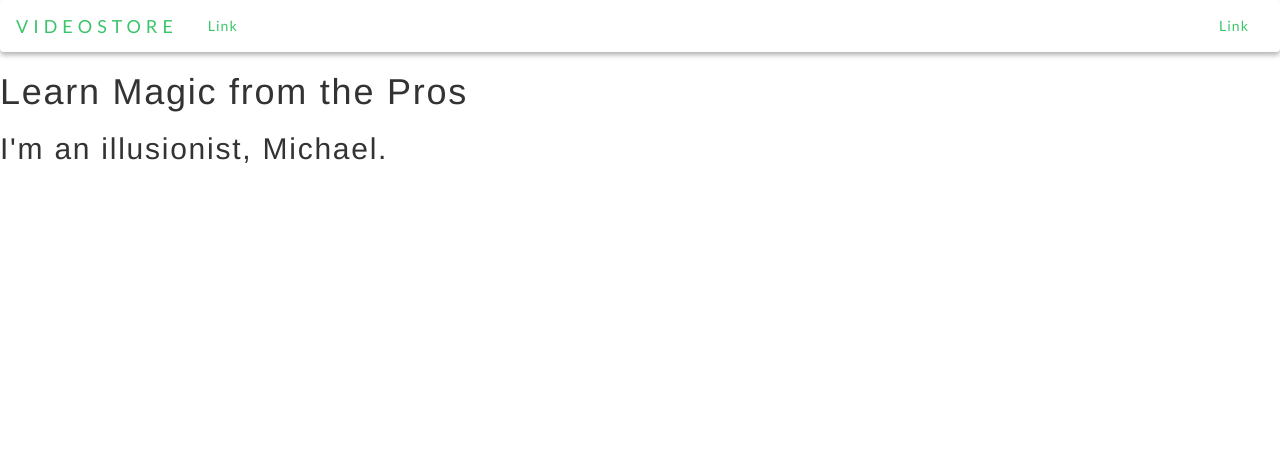
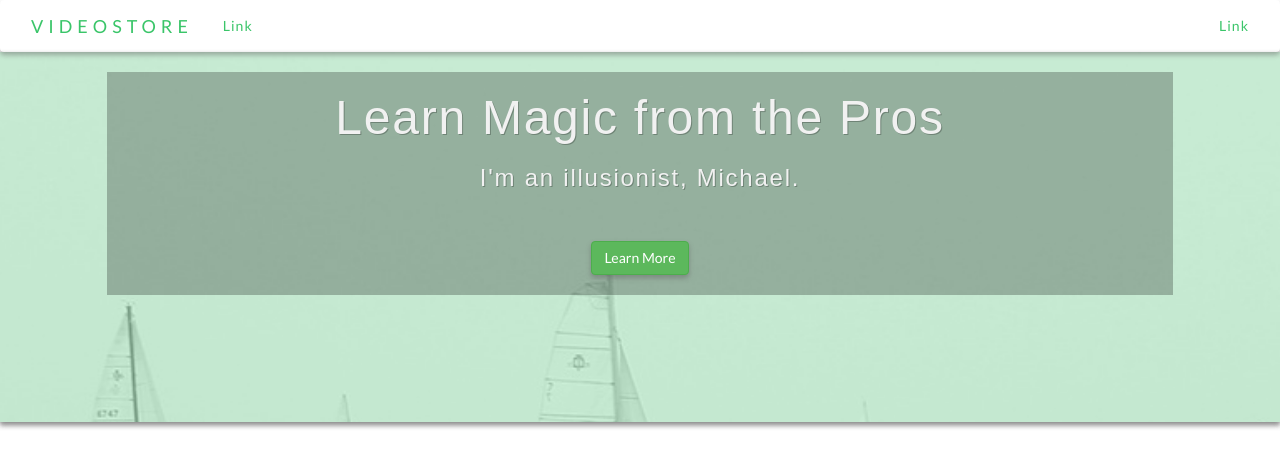
Before and after one commit to mailethiesen/videostore, a Rails app: page / in a window 1280 px wide. Shown: the top 468 px of the page. Run offline with Rails 7, Linux system fonts and the light colour scheme; style sheets or scripts are compiled from the project's sources; some libraries are stand-ins or nearby versions.

Commit message:
Styled the hero image and button

```diff
--- a/app/assets/stylesheets/master.css.scss
+++ b/app/assets/stylesheets/master.css.scss
@@ -9,10 +9,15 @@
   -webkit-box-shadow: 0px 3px 5px rgba(100, 100, 100, 0.49);
   -moz-box-shadow:    0px 3px 5px rgba(100, 100, 100, 0.49);
   box-shadow:         0px 3px 5px rgba(100, 100, 100, 0.49);
+  margin: 0;
 }
 
 .icon-bar {
    background-color:#3ac569;
+}
+
+.navbar.navbar-light {
+  margin: 0;
 }
 
 .navbar.navbar-light a.navbar-brand {
@@ -20,6 +25,7 @@
   letter-spacing: 5px;
   font-weight: 500px;
   color: #3ac569;
+  margin:0;
 }
 
 .navbar-nav > li > a {
@@ -45,3 +51,72 @@ h6 {
   font-family: 'Lato', sans-serif;
   letter-spacing: 1.75px;
 }
+
+.hero {
+  background: url('sea-black-and-white-ocean-boats.jpg')
+  no-repeat center center fixed;
+  -webkit-background-size: cover;
+  -moz-background-size: cover;
+  -o-background-size: cover;
+  background-size: cover;
+  height:370px;
+  margin: 0;
+  -webkit-box-shadow: 0px 3px 5px rgba(100, 100, 100, 0.49);
+  -moz-box-shadow:    0px 3px 5px rgba(100, 100, 100, 0.49);
+  box-shadow:         0px 3px 5px rgba(100, 100, 100, 0.49);
+
+}
+
+.green-overlay {
+    background:rgba(58,197,105, 0.25) no-repeat center center fixed;
+  -webkit-background-size: cover;
+  -moz-background-size: cover;
+  -o-background-size: cover;
+  background-size: cover;
+  height:370px;
+  margin: 0;
+  -webkit-box-shadow: 0px 3px 5px rgba(100, 100, 100, 0.49);
+  -moz-box-shadow:    0px 3px 5px rgba(100, 100, 100, 0.49);
+  box-shadow:         0px 3px 5px rgba(100, 100, 100, 0.49);
+}
+
+.frosty {
+  background:rgba(0,0,0, 0.25) no-repeat center center fixed;
+  color: #F1F1F1;
+}
+
+.frosty h1 {
+  font-family: 'Lato Thin 100', sans-serif;
+  font-weight: 100;
+  font-size: 48px;
+  text-shadow: rgba(0,0,0,0.25) 1px 1px;
+}
+
+.frosty h2 {
+  font-family: 'Lato Thin 100', sans-serif;
+  font-size: 24px;
+  font-weight: 200;
+  text-shadow: rgba(0,0,0,0.25) 1px 1px;
+
+}
+
+.btn {
+  border-radius:0;
+  font-family: 'Lato', sans-serif;
+  -webkit-box-shadow: 0px 3px 5px rgba(100, 100, 100, 0.49);
+  -moz-box-shadow:    0px 3px 5px rgba(100, 100, 100, 0.49);
+  box-shadow:         0px 3px 5px rgba(100, 100, 100, 0.49);
+  -webkit-transition-duration: 0.4s; /* Safari */
+    transition-duration: 0.4s;
+  }
+
+  .btn:hover {
+    box-shadow: 0 12px 16px 0 rgba(0,0,0,0.24),0 17px 50px 0 rgba(0,0,0,0.19);
+  }
+
+
+ .btn-success.a:link {
+    color: #fff;
+    background-color: #48f081;
+    border-color: #4cae4c;
+}
--- a/app/assets/stylesheets/static_pages.scss
+++ b/app/assets/stylesheets/static_pages.scss
@@ -1,29 +1,3 @@
 // Place all the styles related to the static_pages controller here.
 // They will automatically be included in application.css.
 // You can use Sass (SCSS) here: http://sass-lang.com/
-
-.navbar-brand {
-  font-family: 'Lato', sans-serif;
-  letter-spacing: 1.75px;
-
-}
-
-.body {
-  font-family: 'Lato', sans-serif;
-  letter-spacing: 1px;
-}
-
-.nav {
-  font-family: 'Lato', sans-serif;
-  letter-spacing: 1px;
-}
-
-h1,
-h2,
-h3,
-h4,
-h5,
-h6 {
-  font-family: 'Lato', sans-serif;
-  letter-spacing: 1.75px;
-}
--- a/app/views/static_pages/index.html.erb
+++ b/app/views/static_pages/index.html.erb
@@ -1,2 +1,13 @@
-<h1>Learn Magic from the Pros</h1>
-<h2>I'm an illusionist, Michael.</h2>
+
+<div class="hero">
+  <div class="green-overlay">
+  <br />
+    <div class="frosty col-xs-10 col-xs-offset-1 text-center">
+      <h1>Learn Magic from the Pros</h1>
+      <h2>I'm an illusionist, Michael.</h2>
+      <br /><br />
+      <%= link_to 'Learn More', '#', class: 'btn btn-success' %>
+      <br /><br />
+    </div>
+  </div>
+</div>
```
Also changed, not shown: app/assets/images/black-and-white-city-skyline-buildings.jpg (added), app/assets/images/pexels-photo-52569.jpeg (added), app/assets/images/sea-black-and-white-ocean-boats.jpg (added), 3 other files.
